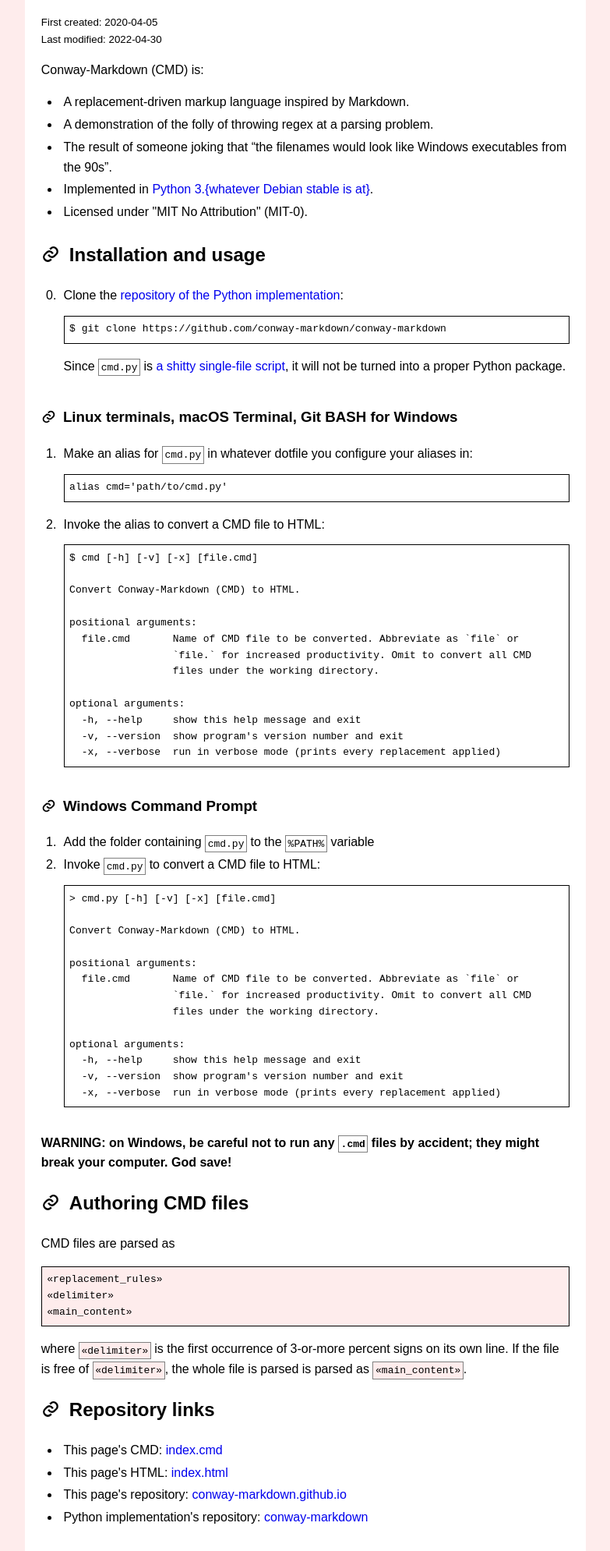
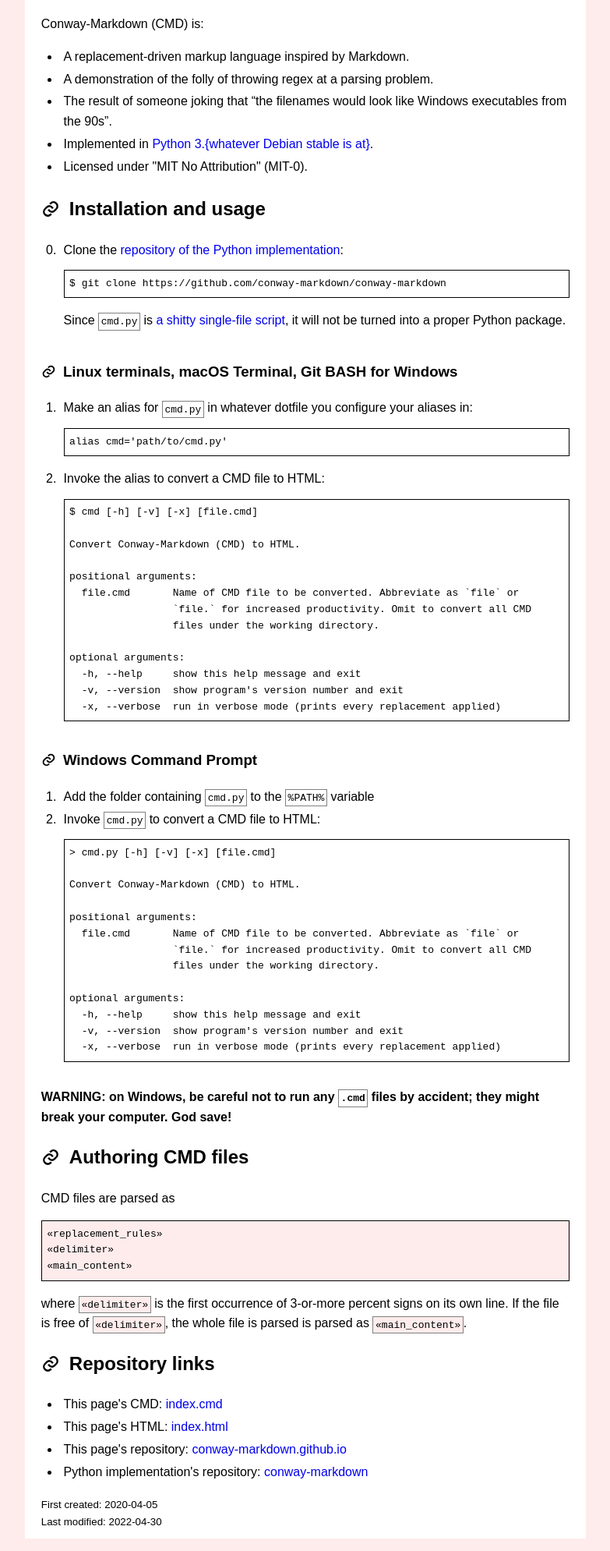
Before and after one commit to conwaymd/conwaymd.github.io, a plain HTML site: page index.html in a window 1280 px wide. Shown: the part 79-2068 px from the top of the page at 78% size, without its empty margins (248-1031 px from the left). Drawn offline with Linux system fonts and the light colour scheme.

Commit message:
Move page properties to footer

```diff
--- a/index.html
+++ b/index.html
@@ -17,10 +17,6 @@
 </head>
 <body>
 <h1>Conway-Markdown (CMD) v3.999...</h1>
-<div class="page-properties">
-First created: 2020-04-05<br>
-Last modified: 2022-04-30
-</div>
 <p>
 Conway-Markdown (CMD) is:
 </p>
@@ -136,5 +132,9 @@
 Python implementation's repository: <a href="https://github.com/conway-markdown/conway-markdown">conway-markdown</a>
 </li>
 </ul>
+<footer class="page-properties">
+First created: 2020-04-05<br>
+Last modified: 2022-04-30<br>
+</footer>
 </body>
 </html>
```
Also changed, not shown: 1 other file.
